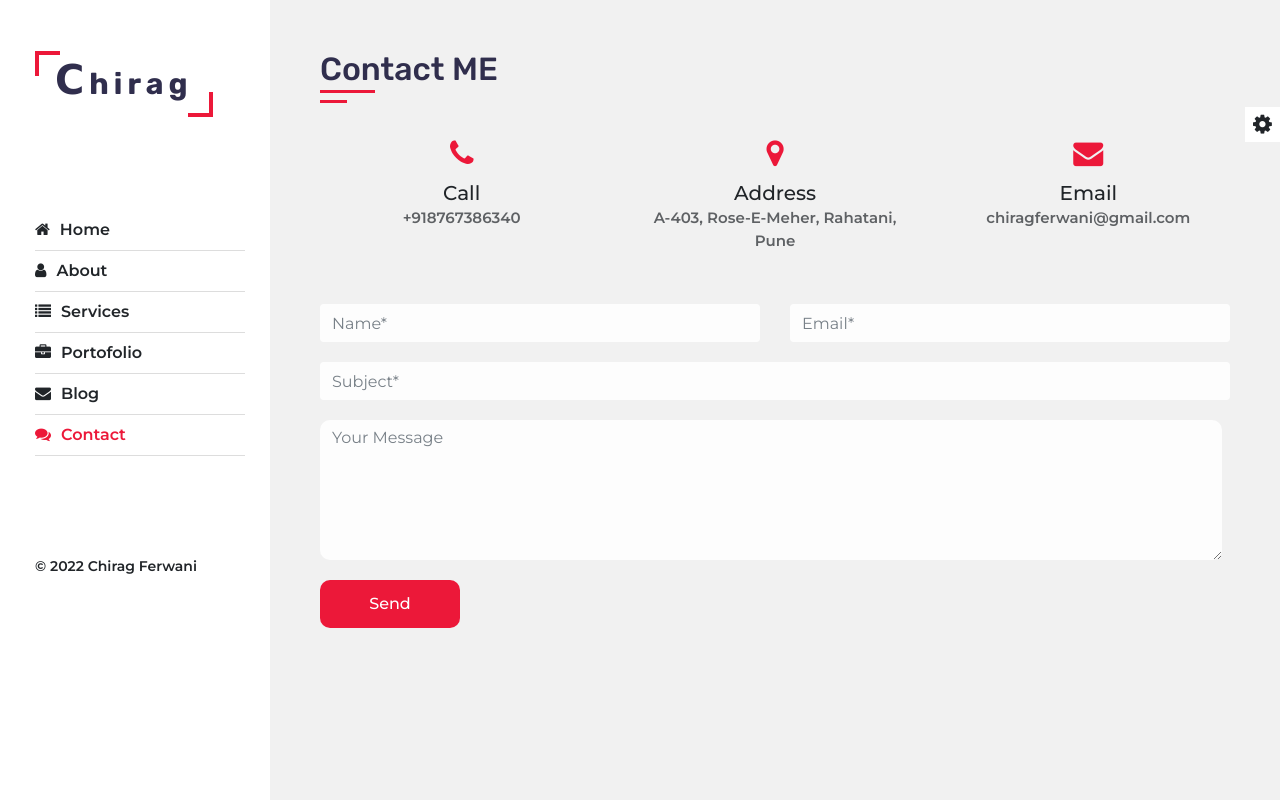
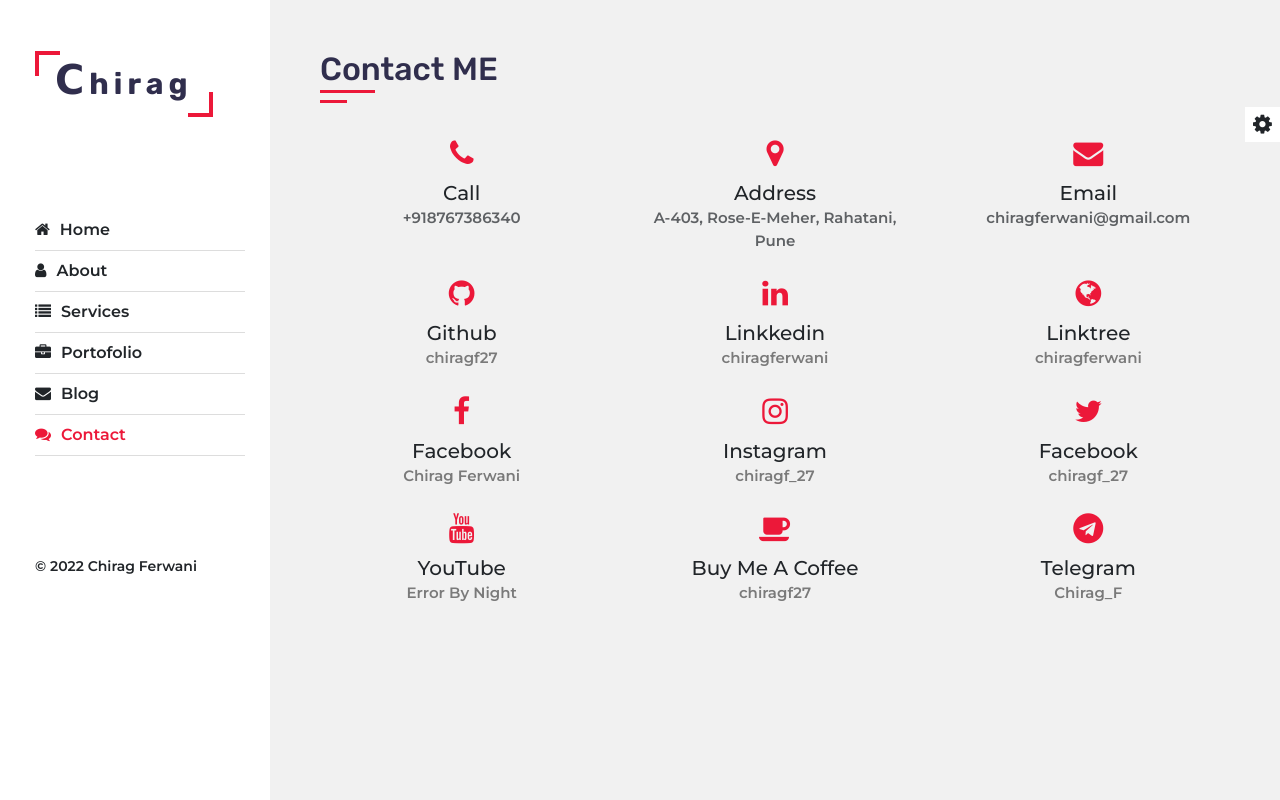
Before and after one commit to chiragf27/chiragferwani.github.io, a plain HTML site: page index.html in a window 1280 px wide. Both pictures are taken after a click on the item "Contact". Drawn offline with Linux system fonts and the light colour scheme; a web font is replaced by a local one.

Commit message:
final commit of the day

```diff
--- a/css/style.css
+++ b/css/style.css
@@ -990,6 +990,12 @@ body{
     font-weight: 600;
     opacity: .7;
 }
+.contact .contact-item a{
+    color: black;
+    font-size: 15px;
+    font-weight: 700;
+    opacity: .7;
+}
 .contact .input-group{
     margin-top: 20px;
 }
--- a/index.html
+++ b/index.html
@@ -604,7 +604,71 @@
           <p>chiragferwani@gmail.com</p>
         </div>
       </div>
+      <div class="col-md-4">
+        <div class="contact-item">
+          <div class="icon"><i class="fa fa-github"></i></div>
+          <h5 class="cont-title">Github</h5>
+          <a href="#"><p>chiragf27</p></a>
+        </div>
+      </div>
+      <div class="col-md-4">
+        <div class="contact-item">
+          <div class="icon"><i class="fa fa-linkedin"></i></div>
+          <h5 class="cont-title">Linkkedin</h5>
+          <a href="https://www.linkedin.com/in/chiragferwani/"><p>chiragferwani</p></a>
+        </div>
+      </div>
+      <div class="col-md-4">
+        <div class="contact-item">
+          <div class="icon"><i class="fa fa-globe"></i></div>
+          <h5 class="cont-title">Linktree</h5>
+          <a href="https://linktr.ee/chiragferwani"><p>chiragferwani</p></a>
+        </div>
+      </div>
+      <div class="col-md-4">
+        <div class="contact-item">
+          <div class="icon"><i class="fa fa-facebook"></i></div>
+          <h5 class="cont-title">Facebook</h5>
+          <a href="https://hi-in.facebook.com/people/Chirag-Ferwani/100069336171432/"><p>Chirag Ferwani</p></a>
+        </div>
+      </div>
+       <div class="col-md-4">
+        <div class="contact-item">
+          <div class="icon"><i class="fa fa-instagram"></i></div>
+          <h5 class="cont-title">Instagram</h5>
+          <a href="https://www.instagram.com/chiragf_27/"><p>chiragf_27</p></a>
+        </div>
+      </div>
+      <div class="col-md-4">
+        <div class="contact-item">
+          <div class="icon"><i class="fa fa-twitter"></i></div>
+          <h5 class="cont-title">Facebook</h5>
+          <a href="https://twitter.com/chiragf_27"><p>chiragf_27</p></a>
+        </div>
+      </div>
+      <div class="col-md-4">
+        <div class="contact-item">
+          <div class="icon"><i class="fa fa-youtube"></i></div>
+          <h5 class="cont-title">YouTube</h5>
+          <a href="https://www.youtube.com/channel/UCagMxg3RXjOjYQRPnkZbx7w"><p>Error By Night</p></a>
+        </div>
+      </div>
+      <div class="col-md-4">
+        <div class="contact-item">
+          <div class="icon"><i class="fa fa-coffee"></i></div>
+          <h5 class="cont-title">Buy Me A Coffee</h5>
+          <a href="https://www.buymeacoffee.com/chiragf27"><p>chiragf27</p></a>
+        </div>
+      </div>
+      <div class="col-md-4">
+        <div class="contact-item">
+          <div class="icon"><i class="fa fa-telegram"></i></div>
+          <h5 class="cont-title">Telegram</h5>
+          <a href="https://t.me/Chirag_F"><p>Chirag_F</p></a>
+        </div>
+      </div>
     </div>
+    <!--
     <div class="row pt-3">
       <div class="col-md-6">
         <div class="input-group">
@@ -648,7 +712,7 @@
 								message => alert("Message Sent Successfully")
 								);
 									}
-								</script>
+								</script>-->
   </section>
   <script src="js/jquery.js"></script>
   <script src="js/bootstrap.min.js"></script>
```
